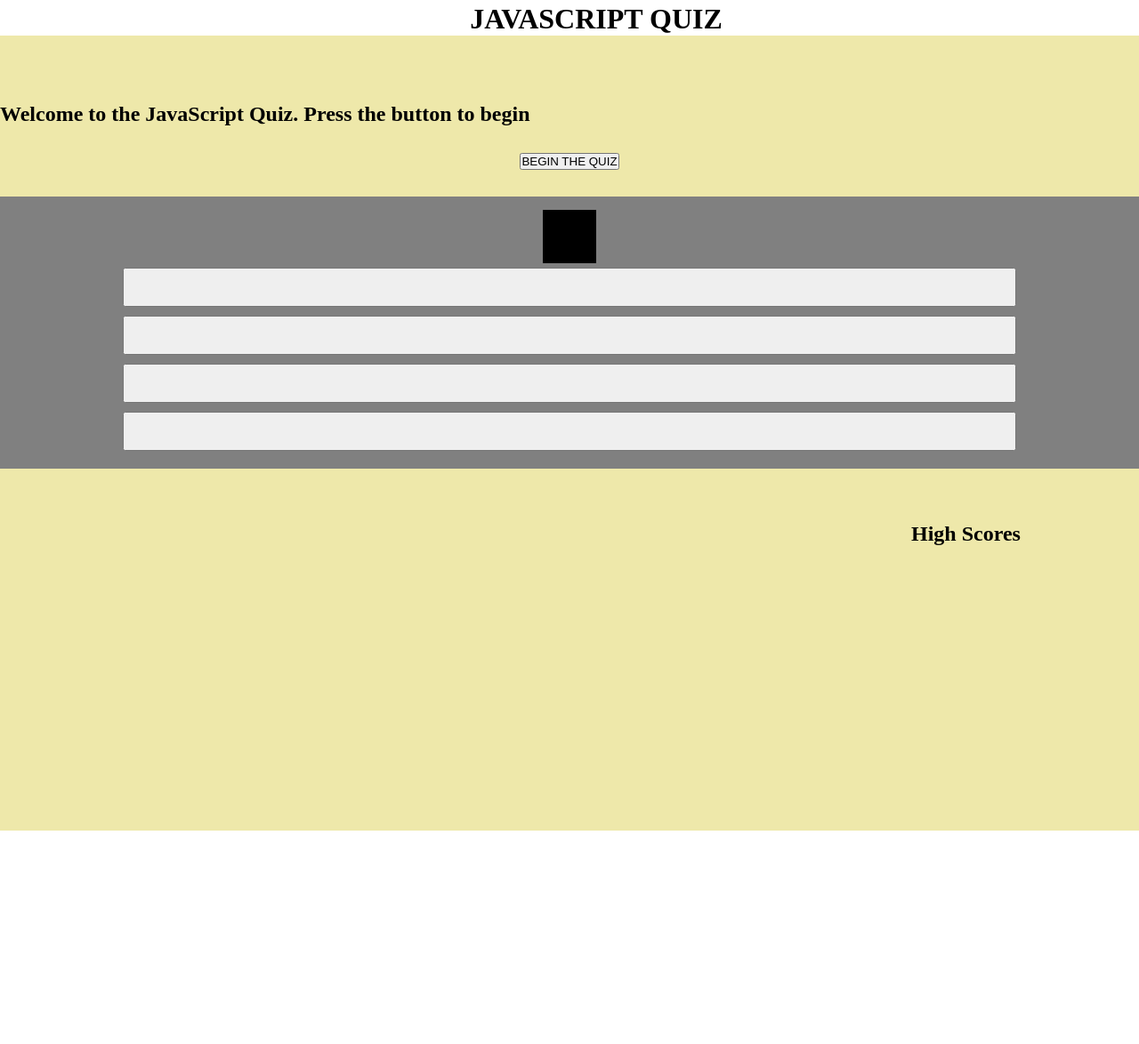
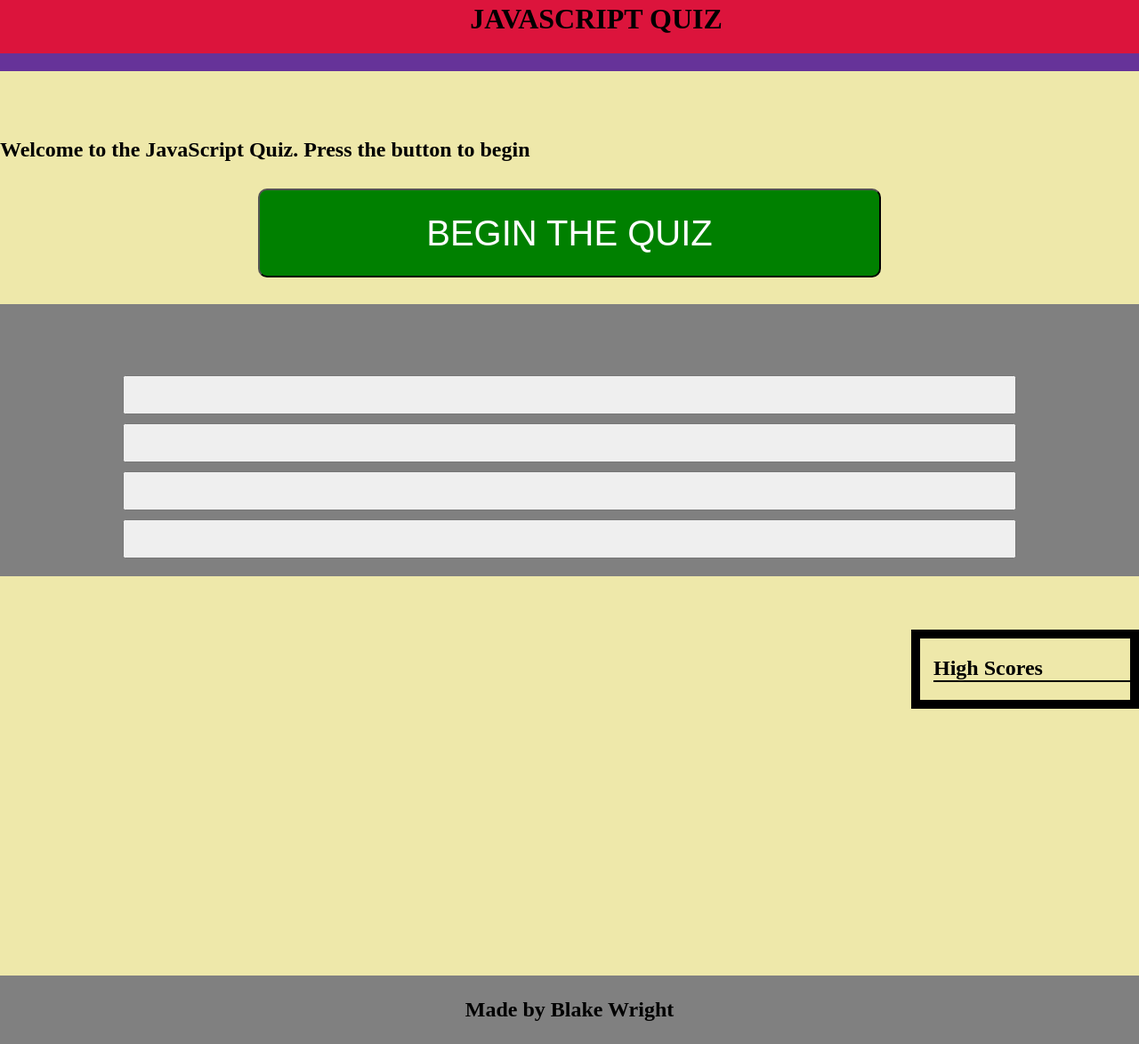
Before and after one commit to BTDubbzzz/JavaScript-Quiz, a plain HTML site: page index.html in a window 1280 px wide. Shown: the part 17-1191 px from the top of the page at 89% size. Before the commit the page ends 951 px from the top, so only its background shows below. Drawn offline with Linux system fonts and the light colour scheme.

Commit message:
finished more styling on the page. only thing not working yet is localstorage

```diff
--- a/assets/css/style.css
+++ b/assets/css/style.css
@@ -31,15 +31,31 @@ main h2 {
 	padding-bottom: 30px;
 }
 
+#start-button button {
+	height: 100px;
+	width: 700px;
+	background-color: green;
+	color: white;
+	font-size: 40px;
+	border-radius: 10px;
+	cursor: pointer;
+}
+
 #timer {
 	margin-top: 30px;
 	padding-right: 300px;
 	font-size: 50px;
 }
 
+header {
+	background-color: crimson;
+	border-bottom: solid rebeccapurple 20px;
+}
+
 #page-title {
 	margin-left: 360px;
 	margin-top: 20px;
+	margin-bottom: 20px;
 }
 
 .questions {
@@ -53,11 +69,9 @@ main h2 {
 }
 
 #question {
-	padding-bottom: 30px;
-	padding-top: 30px;
-	background-color: black;
 	color: white;
-	padding: 30px;
+	padding: 30px 0;
+	font-size: 50px;
 }
 
 .questions button {
@@ -65,8 +79,22 @@ main h2 {
 	margin: 5px 0;
 }
 
-.high-scores ul {
+.high-scores {
 	padding-top: 20px;
+	border: solid 10px black;
+	padding-left: 15px;
+}
+
+.high-scores h1 {
+	margin-bottom: 20px;
+	border-bottom: solid 2px black;
+}
+
+.high-scores li {
+	padding-bottom: 15px;
+	list-style: none;
+	font-size: larger;
+	font-weight: 800;
 }
 
 #option-1,
@@ -75,3 +103,9 @@ main h2 {
 #option-4 {
 	font-weight: 900;
 }
+
+footer {
+	text-align: center;
+	padding: 25px 0;
+	background-color: grey;
+}
--- a/index.html
+++ b/index.html
@@ -33,6 +33,9 @@
 				</section>
 			</div>
 		</main>
+		<footer>
+			<h2>Made by Blake Wright</h2>
+		</footer>
 		<script src="./assets/js/script.js"></script>
 	</body>
 </html>
```
